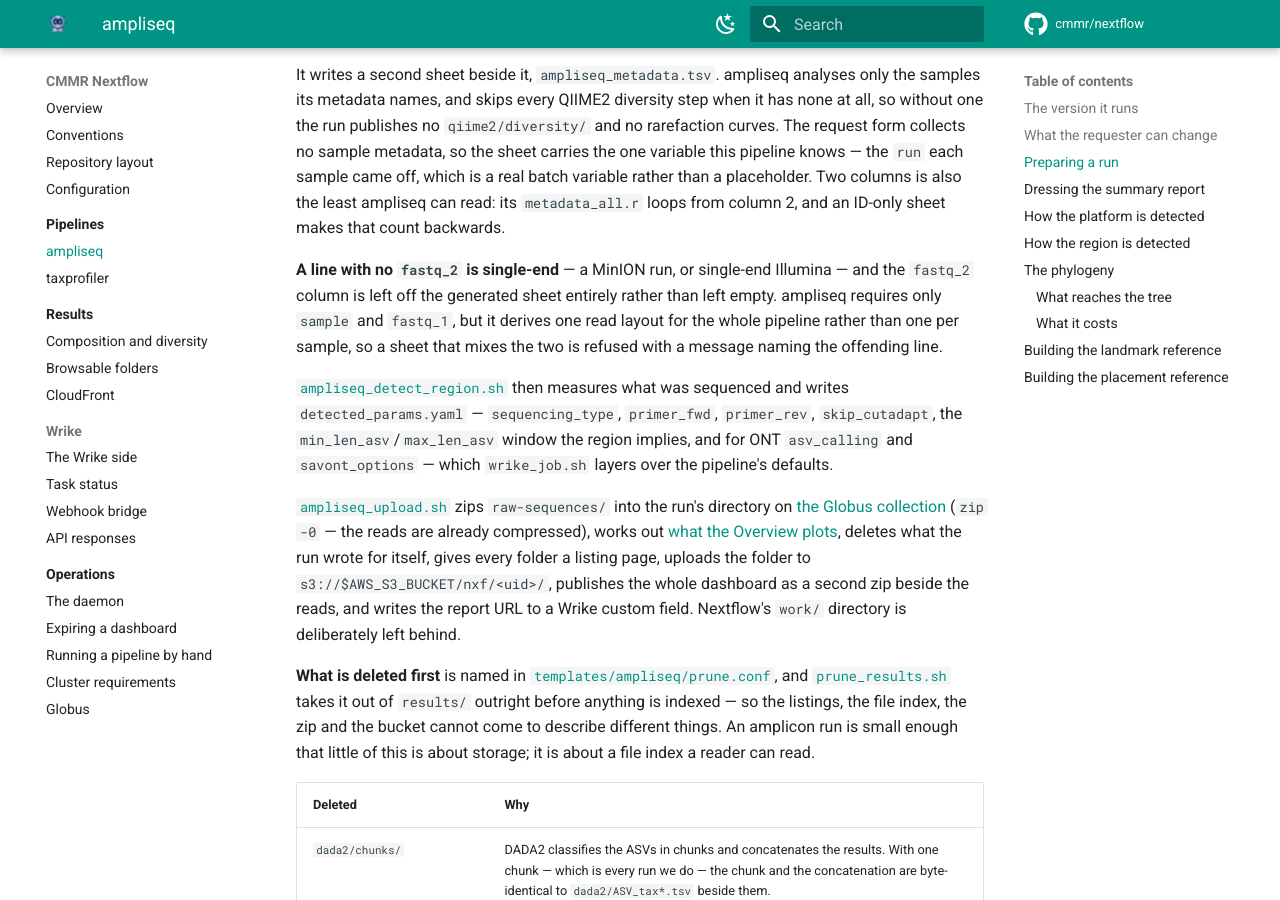
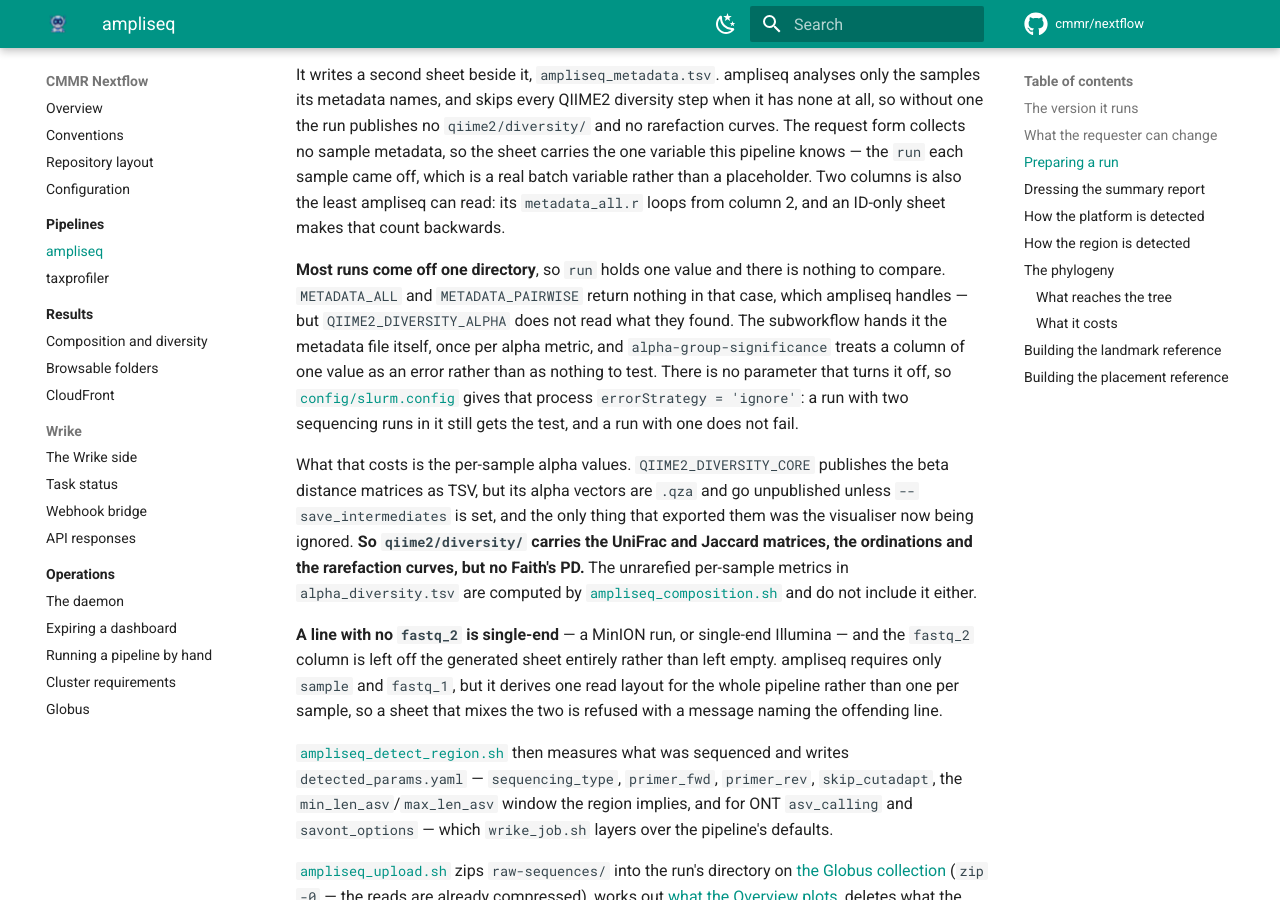
Before and after one commit to cmmr/nextflow, an MkDocs documentation site: the page built from docs/pipelines/ampliseq.md, in a window 1280 px wide and 900 px high, scrolled down 1437 px. Built offline with MkDocs 1.6.1 and Material for MkDocs 9.7.7, drawn with Linux system fonts in a browser that asks for light colours; comment, search, counter and statistics services are not loaded.

Commit message:
Do not fail a run because it has only one sequencing run in it
QIIME2_DIVERSITY_ALPHA runs alpha-group-significance once per alpha
metric, and QIIME2 treats a metadata column holding a single value as an
error rather than as nothing to test. The metadata sheet carries the
sequencing run, which is one value for every run that came off a single
directory, so the four alpha processes failed and took the pipeline with
them.

METADATA_ALL and METADATA_PAIRWISE return nothing in that case and
ampliseq handles it, which is what I checked before. The subworkflow does
not route this process through either of them: it combines the metadata
file with each alpha vector directly, so nothing upstream can switch it
off. errorStrategy = 'ignore' instead, so a run with two sequencing runs
in it still gets the test.

Beta diversity is unaffected - the UniFrac and Jaccard matrices, the
ordinations and the rarefaction curves all published on the failed run.
What is lost is per-sample Faith's PD: DIVERSITY_CORE emits the alpha
vectors as .qza and publishes them only under --save_intermediates, so
the ignored visualiser was the only thing exporting them.

Co-Authored-By: Claude Opus 5 <noreply@anthropic.com>

```diff
--- a/docs/pipelines/ampliseq.md
+++ b/docs/pipelines/ampliseq.md
@@ -70,6 +70,25 @@ carries the one variable this pipeline knows — the `run` each sample came off,
 which is a real batch variable rather than a placeholder. Two columns is also the
 least ampliseq can read: its `metadata_all.r` loops from column 2, and an ID-only
 sheet makes that count backwards.
+
+**Most runs come off one directory**, so `run` holds one value and there is
+nothing to compare. `METADATA_ALL` and `METADATA_PAIRWISE` return nothing in that
+case, which ampliseq handles — but `QIIME2_DIVERSITY_ALPHA` does not read what
+they found. The subworkflow hands it the metadata file itself, once per alpha
+metric, and `alpha-group-significance` treats a column of one value as an error
+rather than as nothing to test. There is no parameter that turns it off, so
+[`config/slurm.config`](../../config/slurm.config) gives that process
+`errorStrategy = 'ignore'`: a run with two sequencing runs in it still gets the
+test, and a run with one does not fail.
+
+What that costs is the per-sample alpha values. `QIIME2_DIVERSITY_CORE` publishes
+the beta distance matrices as TSV, but its alpha vectors are `.qza` and go
+unpublished unless `--save_intermediates` is set, and the only thing that exported
+them was the visualiser now being ignored. **So `qiime2/diversity/` carries the
+UniFrac and Jaccard matrices, the ordinations and the rarefaction curves, but no
+Faith's PD.** The unrarefied per-sample metrics in `alpha_diversity.tsv` are
+computed by [`ampliseq_composition.sh`](../results/composition.md) and do not
+include it either.
 
 **A line with no `fastq_2` is single-end** — a MinION run, or single-end
 Illumina — and the `fastq_2` column is left off the generated sheet entirely
```
Also changed, not shown: 1 other file.
